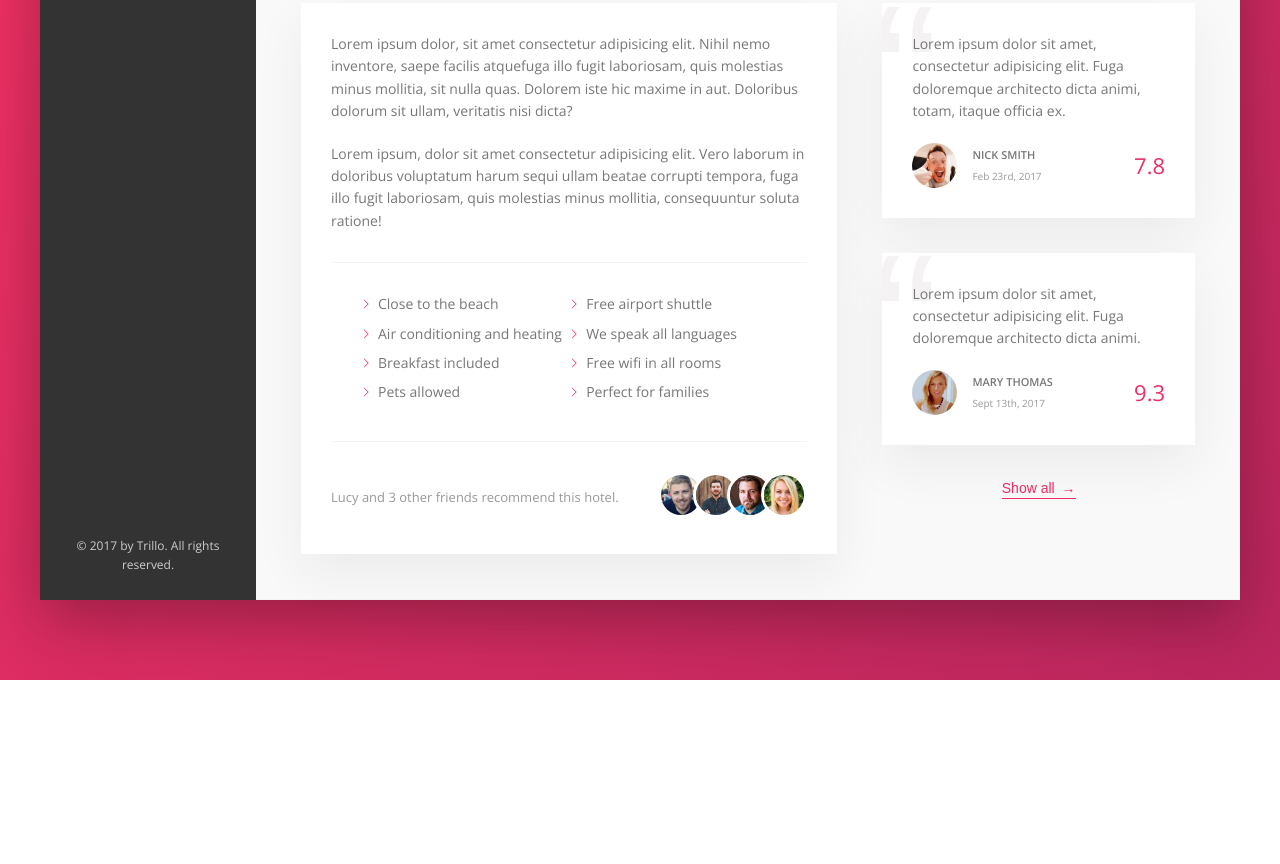
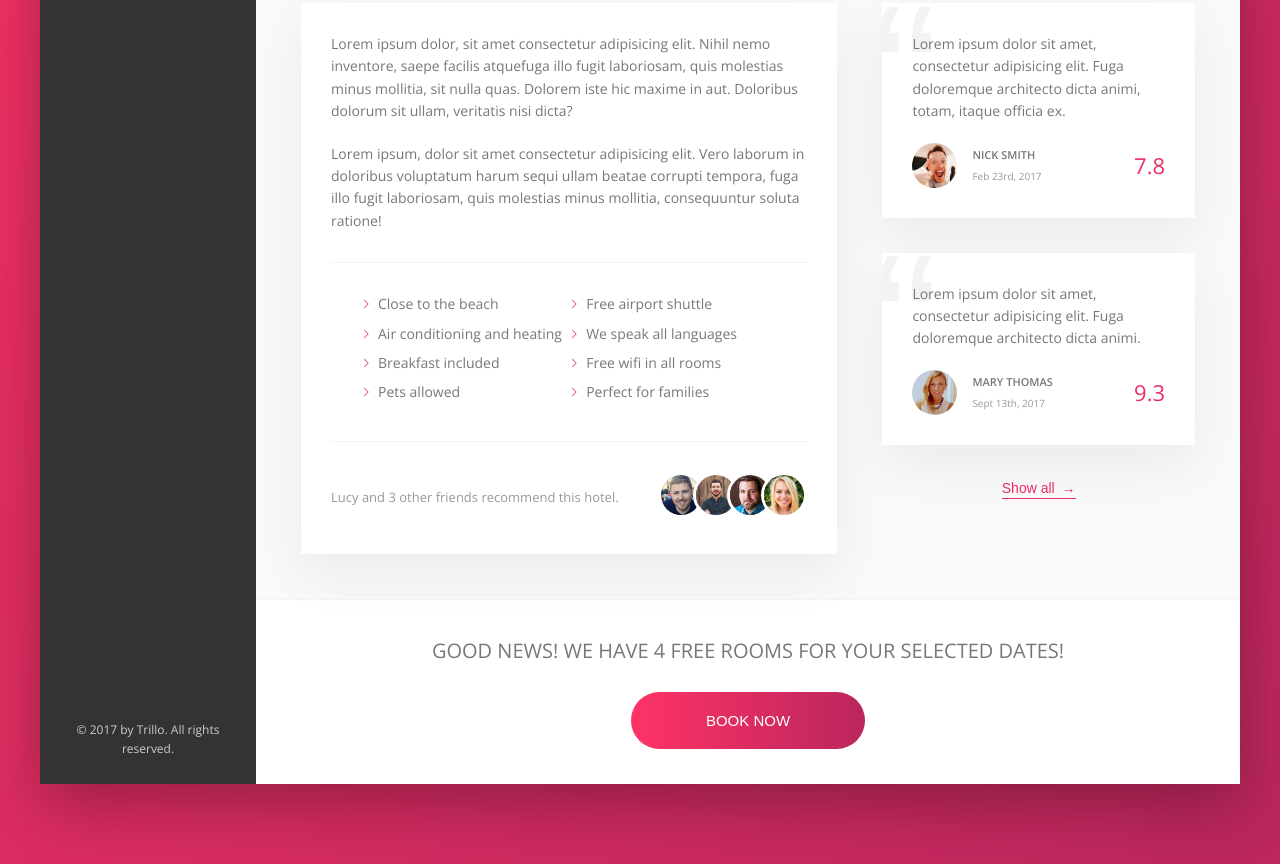
Before and after one commit to ruslantuchkov/Trillo-flexbox-project, a website: page index.html in a window 1280 px wide. Shown: the part 644-1508 px from the top of the page. Before the commit the page ends 1324 px from the top, so only its background shows below. Drawn offline with nearby package versions, Linux system fonts and the light colour scheme.

Commit message:
Call to action section markup and styling

```diff
--- a/index.html
+++ b/index.html
@@ -194,6 +194,14 @@
                         </button>
                     </div>
                 </div>
+
+                <div class="cta">
+                    <h2 class="cta__book-now">Good news! We have 4 free rooms for your selected dates!</h2>
+                    <button class="btn">
+                        <span class="btn__visible">Book now</span>
+                        <span class="btn__invisible">Only 4 rooms left</span>
+                    </button>
+                </div>
             </main>
         </div>
     </div>
--- a/sass/_components.scss
+++ b/sass/_components.scss
@@ -434,3 +434,73 @@
     font-family: sans-serif;
   }
 }
+
+//CALL TO ACTION
+.cta {
+  padding: 3.5rem 0;
+  text-align: center;
+
+  &__book-now {
+    font-size: 2rem;
+    font-weight: 300;
+    text-transform: uppercase;
+    margin-bottom: 2.5rem;
+  }
+}
+
+//BUTTON
+.btn {
+  font-size: 1.5rem;
+  font-weight: 300;
+  text-transform: uppercase;
+  border: none;
+  border-radius: 100px;
+  background-image: linear-gradient(
+    to right,
+    var(--color-primary-light),
+    var(--color-primary-dark)
+  );
+  color: #fff;
+  position: relative;
+  overflow: hidden;
+  cursor: pointer;
+
+  & > * {
+    display: inline-block;
+    height: 100%;
+    width: 100%;
+    transition: all 0.2s;
+  }
+
+  &__visible {
+    padding: 2rem 7.5rem;
+  }
+
+  &__invisible {
+    position: absolute;
+    padding: 2rem 0;
+    left: 0;
+    top: -100%; //размер элемента
+  }
+
+  &:hover {
+    background-image: linear-gradient(
+      to left,
+      var(--color-primary-light),
+      var(--color-primary-dark)
+    );
+  }
+
+  &:hover &__visible {
+    transform: translateY(100%);
+  }
+
+  &:hover &__invisible {
+    top: 0;
+  }
+
+  &:focus {
+    outline: none;
+    animation: pulsate 1s infinite;
+  }
+}
```
Also changed, not shown: css/style.css.
